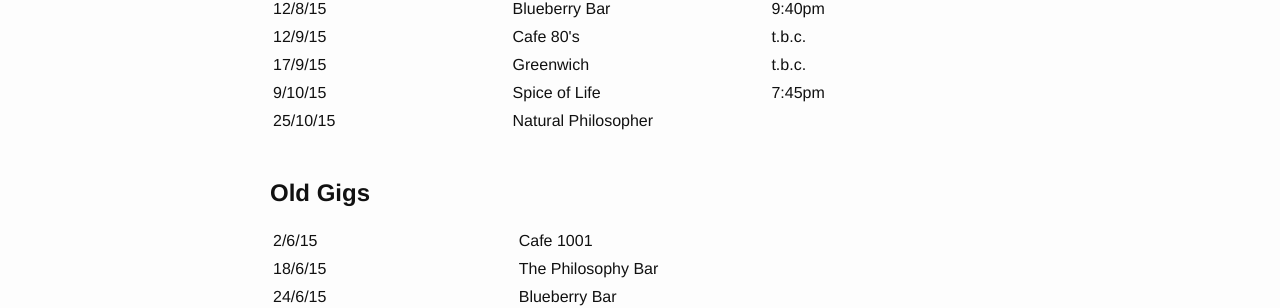
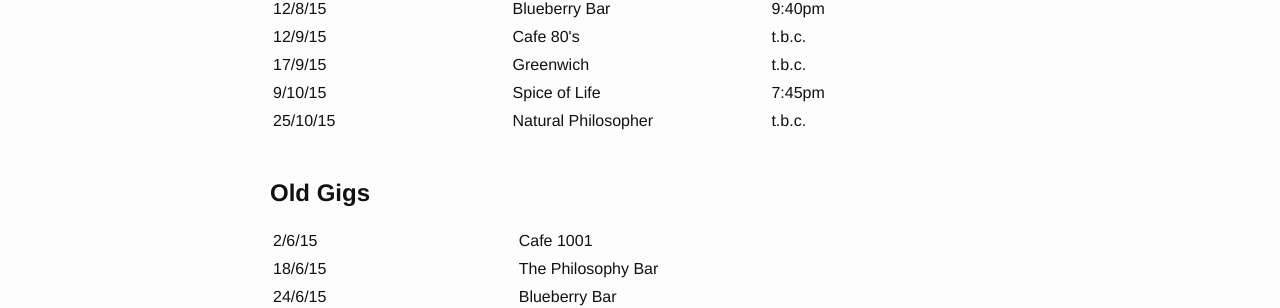
Before and after one commit to phuidn/slon_site, a Jekyll site: the page built from gigs.md, in a window 1280 px wide. Shown: the part 260-568 px from the top of the page. Built offline with Jekyll 4.4.1, drawn with Linux system fonts in a browser that asks for light colours.

Commit message:
Corrected gigs 2

```diff
--- a/gigs.md
+++ b/gigs.md
@@ -39,7 +39,7 @@ permalink: /Gigs/
   <tr>
     <td>25/10/15</td>
     <td>Natural Philosopher</td>
-    <td></td>
+    <td>t.b.c.</td>
   </tr>
 </table>
 
```
